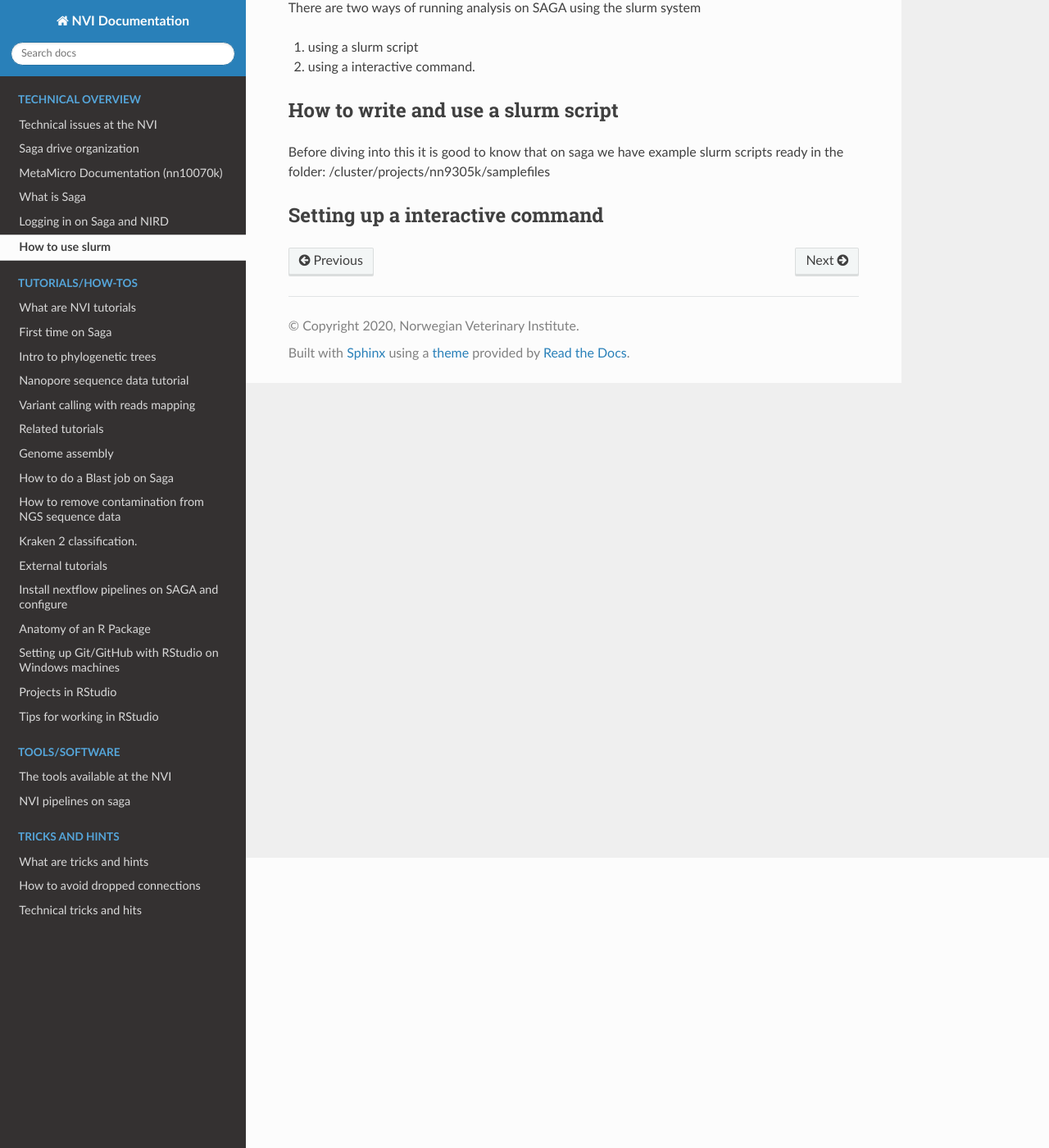
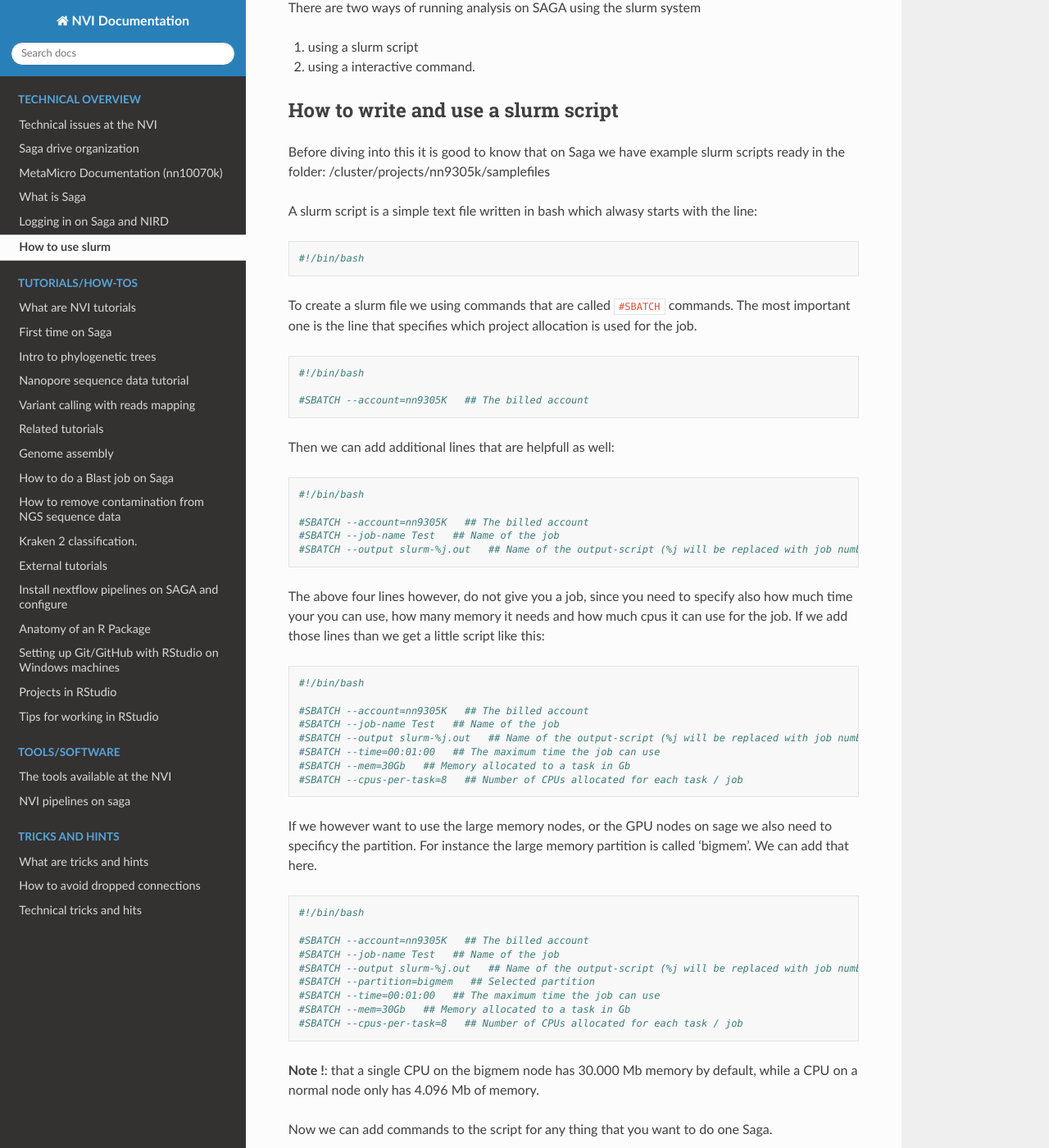
Before and after one commit to NorwegianVeterinaryInstitute/nvi-documentation, a Sphinx documentation site: the page built from docs/source/technical/slurm_usage.md, in a window 1280 px wide and 1400 px high, scrolled down 354 px. Shown: the whole window at 82% size. Built offline with Sphinx 7.4.7 and the Read the Docs theme 2.0.0, drawn with Linux system fonts in a browser that asks for light colours; pages that are not in the unit, such as notebooks, are missing from menus; some of the changed text lies outside the part shown.

Commit message:
Updated slurm_usage.md

````diff
--- a/docs/source/technical/slurm_usage.md
+++ b/docs/source/technical/slurm_usage.md
@@ -9,7 +9,88 @@ There are two ways of running analysis on SAGA using the slurm system
 2. using a interactive command.
 
 ## How to write and use a slurm script
-Before diving into this it is good to know that on saga we have example slurm scripts ready in the folder:
+Before diving into this it is good to know that on Saga we have example slurm scripts ready in the folder:
 /cluster/projects/nn9305k/samplefiles
 
-## Setting up a interactive command
+A slurm script is a simple text file written in bash which alwasy starts with the line:
+```
+#!/bin/bash
+```
+To create a slurm file we using commands that are called `#SBATCH` commands. The most important one is the line that specifies which project allocation is used for the job.
+
+```
+#!/bin/bash
+
+#SBATCH --account=nn9305K   ## The billed account
+```
+
+Then we can add additional lines that are helpfull as well:
+```
+#!/bin/bash
+
+#SBATCH --account=nn9305K   ## The billed account
+#SBATCH --job-name Test   ## Name of the job
+#SBATCH --output slurm-%j.out   ## Name of the output-script (%j will be replaced with job number)
+```
+The above four lines however, do not give you a job, since you need to specify also how much time your you can use, how many memory it needs and how much cpus it can use for the job.
+If we add those lines than we get a little script like this:
+
+```
+#!/bin/bash
+
+#SBATCH --account=nn9305K   ## The billed account
+#SBATCH --job-name Test   ## Name of the job
+#SBATCH --output slurm-%j.out   ## Name of the output-script (%j will be replaced with job number)
+#SBATCH --time=00:01:00   ## The maximum time the job can use
+#SBATCH --mem=30Gb   ## Memory allocated to a task in Gb
+#SBATCH --cpus-per-task=8   ## Number of CPUs allocated for each task / job
+```
+
+If we however want to use the large memory nodes, or the GPU nodes on sage we also need to specificy the partition. For instance the large memory partition is called 'bigmem'. We can add that here.
+```
+#!/bin/bash
+
+#SBATCH --account=nn9305K   ## The billed account
+#SBATCH --job-name Test   ## Name of the job
+#SBATCH --output slurm-%j.out   ## Name of the output-script (%j will be replaced with job number)
+#SBATCH --partition=bigmem   ## Selected partition
+#SBATCH --time=00:01:00   ## The maximum time the job can use
+#SBATCH --mem=30Gb   ## Memory allocated to a task in Gb
+#SBATCH --cpus-per-task=8   ## Number of CPUs allocated for each task / job
+```
+__Note !__: that a single CPU on the bigmem node has 30.000 Mb memory by default, while a CPU on a normal node only has 4.096 Mb of memory.
+
+Now we can add commands to the script for any thing that you want to do one Saga.
+
+```
+#!/bin/bash
+
+#SBATCH --account=nn9305K   ## The billed account
+#SBATCH --job-name Test   ## Name of the job
+#SBATCH --output slurm-%j.out   ## Name of the output-script (%j will be replaced with job number)
+#SBATCH --partition=bigmem   ## Selected partition
+#SBATCH --time=00:01:00   ## The maximum time the job can use
+#SBATCH --mem=30Gb   ## Memory allocated to a task in Gb
+#SBATCH --cpus-per-task=8   ## Number of CPUs allocated for each task / job
+
+### This is a comment line
+### below this you write your commands
+
+<Your command here>   ## Command to be run
+```
+
+For more help on writting slurm scripts, you can use the [Slurm script generator](https://open.pages.sigma2.no/job-script-generator/)
+
+
+## Setting up a interactive job
+
+There are moments when you want to try out stuff on the commandline, without running an actual script. At such moments you can write a single command to request compute resources on Saga.
+
+The command is a one liner of the SBATCH commands from the script.
+
+```
+srun --account=9305K --mem=30G --cpus-per-task=8 --time=00:01:00 --pty bash -i
+```
+The last bit `--pty bash -i ` will allow you to have an interactive job. If you replace `bash -i` with `Your command ` than you will get a job and the command is run immediately.
+
+For more advances jobs like array jobs, GPU jobs or Big Mem jobs take a look at the sample files we have on Saga.
````
